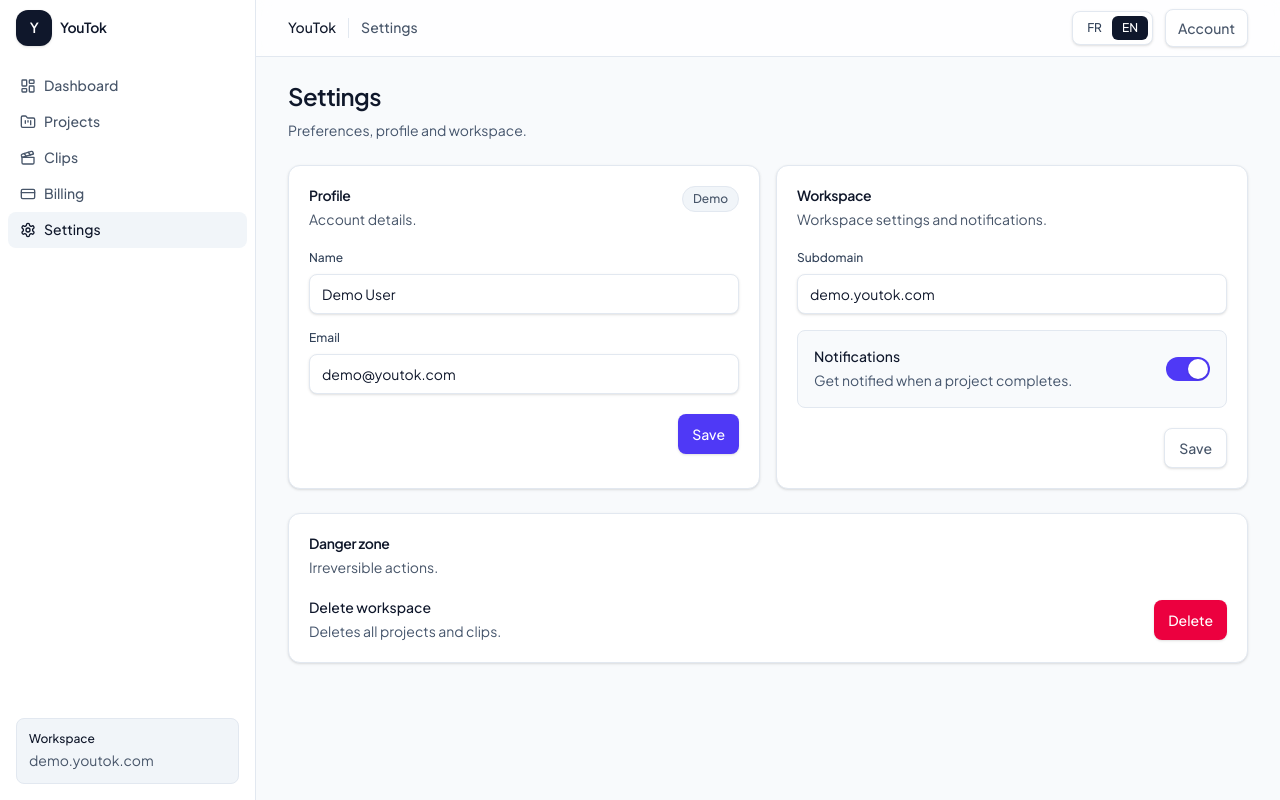
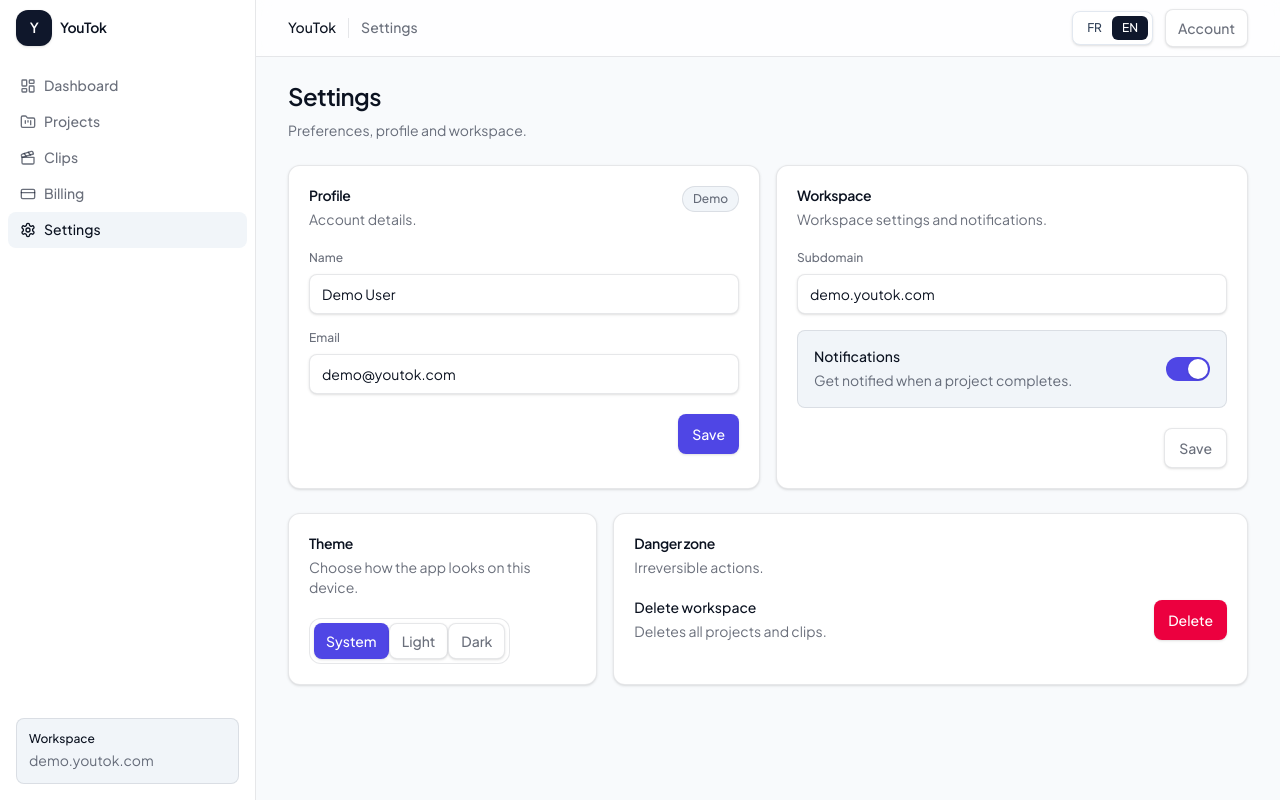
Before and after one commit to gadji15/ai-clip-saas, a Next.js app in the folder apps/web/: page /en/settings in a window 1280 px wide. Built offline with nearby package versions, Linux system fonts and the light colour scheme.

Commit message:
feat: add theming (ThemeProvider, ThemeScript, ThemeSegmentedControl); integrate into layout and settings; update styles to support dark mode and i18n.
Co-authored-by: Cosine <agent@cosine.sh>

```diff
--- a/apps/web/src/app/[locale]/layout.tsx
+++ b/apps/web/src/app/[locale]/layout.tsx
@@ -7,6 +7,8 @@ import { getMessages } from '../../i18n/getMessages';
 import { isLocale, type AppLocale } from '../../i18n/locales';
 import { AppShell } from '../../ui/shell/AppShell';
 import { PageTransition } from '../../ui/shell/PageTransition';
+import { ThemeProvider } from '../../ui/theme/ThemeProvider';
+import { ThemeScript } from '../../ui/theme/ThemeScript';
 
 const sans = Plus_Jakarta_Sans({
   subsets: ['latin'],
@@ -33,12 +35,17 @@ export default async function RootLayout({
 
   return (
     <html lang={locale} className={sans.variable}>
+      <head>
+        <ThemeScript />
+      </head>
       <body>
-        <NextIntlClientProvider locale={locale} messages={messages}>
-          <AppShell>
-            <PageTransition>{children}</PageTransition>
-          </AppShell>
-        </NextIntlClientProvider>
+        <ThemeProvider>
+          <NextIntlClientProvider locale={locale} messages={messages}>
+            <AppShell>
+              <PageTransition>{children}</PageTransition>
+            </AppShell>
+          </NextIntlClientProvider>
+        </ThemeProvider>
       </body>
     </html>
   );
--- a/apps/web/src/app/[locale]/settings/page.tsx
+++ b/apps/web/src/app/[locale]/settings/page.tsx
@@ -10,6 +10,8 @@ import {
   CardHeader,
   CardTitle,
 } from '@/ui/primitives/Card';
+import { Input } from '@/ui/primitives/Input';
+import { ThemeSegmentedControl } from '@/ui/theme/ThemeSegmentedControl';
 
 export default async function SettingsPage() {
   const t = await getTranslations('settings');
@@ -17,7 +19,7 @@ export default async function SettingsPage() {
   return (
     <div className="space-y-2">
       <h1 className="text-2xl font-semibold tracking-tight">{t('title')}</h1>
-      <p className="text-sm text-slate-600">{t('subtitle')}</p>
+      <p className="text-sm text-[var(--text-muted)]">{t('subtitle')}</p>
 
       <div className="mt-6 grid gap-4 lg:grid-cols-2">
         <Card>
@@ -50,16 +52,16 @@ export default async function SettingsPage() {
             <div className="grid gap-4">
               <Field label={t('workspace.slugLabel')} defaultValue="demo.youtok.com" />
 
-              <div className="rounded-lg border border-slate-200 bg-slate-50 p-4">
+              <div className="rounded-lg border border-[color:var(--border)] bg-[var(--surface-muted)] p-4">
                 <div className="flex items-center justify-between gap-3">
                   <div>
-                    <div className="text-sm font-medium text-slate-900">{t('workspace.notificationsTitle')}</div>
-                    <div className="mt-1 text-sm text-slate-600">{t('workspace.notificationsHint')}</div>
+                    <div className="text-sm font-medium text-[var(--text)]">{t('workspace.notificationsTitle')}</div>
+                    <div className="mt-1 text-sm text-[var(--text-muted)]">{t('workspace.notificationsHint')}</div>
                   </div>
                   <label className="relative inline-flex cursor-pointer items-center">
                     <input type="checkbox" defaultChecked className="peer sr-only" />
-                    <div className="h-6 w-11 rounded-full bg-slate-200 transition-colors peer-checked:bg-indigo-600" />
-                    <div className="absolute left-0.5 top-0.5 h-5 w-5 rounded-full bg-white shadow-sm transition-transform peer-checked:translate-x-5" />
+                    <div className="h-6 w-11 rounded-full bg-[color:var(--border)] transition-colors peer-checked:bg-[var(--accent)]" />
+                    <div className="absolute left-0.5 top-0.5 h-5 w-5 rounded-full bg-[var(--surface)] shadow-sm transition-transform peer-checked:translate-x-5" />
                   </label>
                 </div>
               </div>
@@ -71,7 +73,18 @@ export default async function SettingsPage() {
         </Card>
       </div>
 
-      <Card className="mt-6">
+      <div className="mt-6 grid gap-4 lg:grid-cols-3">
+        <Card className="lg:col-span-1">
+          <CardHeader>
+            <CardTitle>{t('theme.title')}</CardTitle>
+            <CardDescription>{t('theme.subtitle')}</CardDescription>
+          </CardHeader>
+          <CardContent>
+            <ThemeSegmentedControl />
+          </CardContent>
+        </Card>
+
+        <Card className="lg:col-span-2">
           <CardHeader>
             <CardTitle>{t('danger.title')}</CardTitle>
             <CardDescription>{t('danger.subtitle')}</CardDescription>
@@ -79,13 +92,14 @@ export default async function SettingsPage() {
           <CardContent>
             <div className="flex flex-col items-start justify-between gap-3 sm:flex-row sm:items-center">
               <div>
-              <div className="text-sm font-medium text-slate-900">{t('danger.actionTitle')}</div>
-              <div className="mt-1 text-sm text-slate-600">{t('danger.actionHint')}</div>
+                <div className="text-sm font-medium text-[var(--text)]">{t('danger.actionTitle')}</div>
+                <div className="mt-1 text-sm text-[var(--text-muted)]">{t('danger.actionHint')}</div>
               </div>
               <Button variant="danger">{t('danger.action')}</Button>
             </div>
           </CardContent>
         </Card>
+      </div>
     </div>
   );
 }
@@ -93,11 +107,8 @@ export default async function SettingsPage() {
 function Field({ label, defaultValue }: { label: string; defaultValue: string }) {
   return (
     <label className="grid gap-2">
-      <span className="text-xs font-medium text-slate-700">{label}</span>
-      <input
-        defaultValue={defaultValue}
-        className="h-10 rounded-lg border border-slate-200 bg-white px-3 text-sm text-slate-900 shadow-sm transition-colors focus:outline-none focus:ring-2 focus:ring-indigo-500 focus:ring-offset-2"
-      />
+      <span className="text-xs font-medium text-[var(--text-muted)]">{label}</span>
+      <Input defaultValue={defaultValue} />
     </label>
   );
 }
--- a/apps/web/src/app/globals.css
+++ b/apps/web/src/app/globals.css
@@ -6,36 +6,56 @@
   --page-bg: #f8fafc;
   --surface: #ffffff;
   --surface-muted: #f1f5f9;
-  --border: #e2e8f0;
+  --border: rgba(15, 23, 42, 0.10);
 
-  --text: #0f172a;
-  --text-muted: #475569;
+  --text: #0b1220;
+  --text-muted: rgba(15, 23, 42, 0.62);
 
-  --focus-ring: #38bdf8;
-  --selection-bg: #bae6fd;
-  --selection-fg: #0f172a;
+  --accent: #4f46e5;
+  --accent-foreground: #ffffff;
+  --accent-soft: rgba(79, 70, 229, 0.14);
 
-  --bg-accent: rgba(56, 189, 248, 0.14);
+  --success: #16a34a;
+  --warning: #f59e0b;
+  --danger: #ef4444;
+
+  --success-soft: rgba(22, 163, 74, 0.12);
+  --warning-soft: rgba(245, 158, 11, 0.14);
+  --danger-soft: rgba(239, 68, 68, 0.12);
+
+  --focus-ring: rgba(79, 70, 229, 0.55);
+  --selection-bg: rgba(79, 70, 229, 0.22);
+  --selection-fg: var(--text);
+
+  --bg-accent: rgba(79, 70, 229, 0.12);
   --surface-overlay: rgba(255, 255, 255, 0.78);
 }
 
 :root[data-theme='dark'] {
   color-scheme: dark;
 
-  --page-bg: #0b1220;
-  --surface: #0f172a;
-  --surface-muted: #111c33;
-  --border: rgba(148, 163, 184, 0.18);
+  --page-bg: #000000;
+  --surface: #0b0b0d;
+  --surface-muted: #111114;
+  --border: rgba(255, 255, 255, 0.10);
 
-  --text: #e2e8f0;
-  --text-muted: #94a3b8;
+  --text: rgba(255, 255, 255, 0.92);
+  --text-muted: rgba(255, 255, 255, 0.62);
 
-  --focus-ring: #7dd3fc;
-  --selection-bg: rgba(125, 211, 252, 0.32);
-  --selection-fg: #e2e8f0;
+  --accent: #6366f1;
+  --accent-foreground: #0b0b0d;
+  --accent-soft: rgba(99, 102, 241, 0.18);
 
-  --bg-accent: rgba(125, 211, 252, 0.10);
-  --surface-overlay: rgba(15, 23, 42, 0.72);
+  --success: #22c55e;
+  --warning: #fbbf24;
+  --danger: #f87171;
+
+  --focus-ring: rgba(99, 102, 241, 0.65);
+  --selection-bg: rgba(99, 102, 241, 0.30);
+  --selection-fg: var(--text);
+
+  --bg-accent: rgba(99, 102, 241, 0.10);
+  --surface-overlay: rgba(11, 11, 13, 0.72);
 }
 
 
--- a/apps/web/src/i18n/messages/en.json
+++ b/apps/web/src/i18n/messages/en.json
@@ -160,6 +160,15 @@
       "notificationsHint": "Get notified when a project completes.",
       "save": "Save"
     },
+    "theme": {
+      "title": "Theme",
+      "subtitle": "Choose how the app looks on this device.",
+      "options": {
+        "system": "System",
+        "light": "Light",
+        "dark": "Dark"
+      }
+    },
     "danger": {
       "title": "Danger zone",
       "subtitle": "Irreversible actions.",
--- a/apps/web/src/i18n/messages/fr.json
+++ b/apps/web/src/i18n/messages/fr.json
@@ -160,6 +160,15 @@
       "notificationsHint": "Recevez des alertes quand un projet est terminé.",
       "save": "Sauvegarder"
     },
+    "theme": {
+      "title": "Thème",
+      "subtitle": "Choisissez l’apparence de l’application sur cet appareil.",
+      "options": {
+        "system": "Système",
+        "light": "Clair",
+        "dark": "Sombre"
+      }
+    },
     "danger": {
       "title": "Zone dangereuse",
       "subtitle": "Actions irréversibles.",
--- a/apps/web/src/ui/primitives/Badge.tsx
+++ b/apps/web/src/ui/primitives/Badge.tsx
@@ -18,9 +18,9 @@ export function Badge({
             'border-[color:var(--border)] bg-[var(--surface-muted)] text-[var(--text-muted)]',
           secondary:
             'border-[color:var(--border)] bg-[var(--surface)] text-[var(--text-muted)]',
-          success: 'border-emerald-200 bg-emerald-50 text-emerald-700',
-          warning: 'border-amber-200 bg-amber-50 text-amber-800',
-          danger: 'border-rose-200 bg-rose-50 text-rose-700',
+          success: 'border-[color:var(--border)] bg-[var(--success-soft)] text-[var(--text)]',
+          warning: 'border-[color:var(--border)] bg-[var(--warning-soft)] text-[var(--text)]',
+          danger: 'border-[color:var(--border)] bg-[var(--danger-soft)] text-[var(--text)]',
         }[variant],
         className
       )}
--- a/apps/web/src/ui/primitives/Input.tsx
+++ b/apps/web/src/ui/primitives/Input.tsx
@@ -18,7 +18,7 @@ export const Input = React.forwardRef<HTMLInputElement, InputProps>(function Inp
         'h-10 w-full rounded-lg border border-[color:var(--border)] bg-[var(--surface)] px-3 text-sm text-[var(--text)] shadow-sm',
         'placeholder:text-[var(--text-muted)]',
         'transition-colors',
-        'focus-visible:outline-none focus-visible:ring-2 focus-visible:ring-indigo-500 focus-visible:ring-offset-2 ring-offset-[color:var(--surface)] motion-reduce:transition-none',
+        'focus-visible:outline-none focus-visible:ring-2 focus-visible:ring-[var(--focus-ring)] focus-visible:ring-offset-2 ring-offset-[color:var(--surface)] motion-reduce:transition-none',
         'disabled:cursor-not-allowed disabled:opacity-50',
         className
       )}
--- a/apps/web/src/ui/primitives/Textarea.tsx
+++ b/apps/web/src/ui/primitives/Textarea.tsx
@@ -17,7 +17,7 @@ export const Textarea = React.forwardRef<HTMLTextAreaElement, TextareaProps>(fun
         'min-h-24 w-full rounded-lg border border-[color:var(--border)] bg-[var(--surface)] px-3 py-2 text-sm text-[var(--text)] shadow-sm',
         'placeholder:text-[var(--text-muted)]',
         'transition-colors',
-        'focus-visible:outline-none focus-visible:ring-2 focus-visible:ring-indigo-500 focus-visible:ring-offset-2 ring-offset-[color:var(--surface)] motion-reduce:transition-none',
+        'focus-visible:outline-none focus-visible:ring-2 focus-visible:ring-[var(--focus-ring)] focus-visible:ring-offset-2 ring-offset-[color:var(--surface)] motion-reduce:transition-none',
         'disabled:cursor-not-allowed disabled:opacity-50',
         className
       )}
--- a/apps/web/src/ui/primitives/buttonStyles.ts
+++ b/apps/web/src/ui/primitives/buttonStyles.ts
@@ -19,7 +19,7 @@ export function buttonStyles({
     'active:translate-y-px',
     'motion-reduce:transition-none motion-reduce:active:translate-y-0',
     {
-      primary: 'bg-indigo-600 text-white hover:bg-indigo-500',
+      primary: 'bg-[var(--accent)] text-[var(--accent-foreground)] hover:opacity-90',
       secondary:
         'border border-[color:var(--border)] bg-[var(--surface)] text-[var(--text-muted)] hover:bg-[var(--surface-muted)] hover:text-[var(--text)]',
       ghost: 'text-[var(--text-muted)] hover:bg-[var(--surface-muted)] hover:text-[var(--text)]',
--- /dev/null
+++ b/apps/web/src/ui/theme/ThemeProvider.tsx
@@ -0,0 +1,93 @@
+'use client';
+
+import React, { createContext, useContext, useEffect, useMemo, useState } from 'react';
+
+export type ThemePreference = 'system' | 'light' | 'dark';
+
+type ThemeContextValue = {
+  preference: ThemePreference;
+  resolvedTheme: 'light' | 'dark';
+  setPreference: (value: ThemePreference) => void;
+};
+
+const ThemeContext = createContext<ThemeContextValue | null>(null);
+
+function resolveTheme(preference: ThemePreference): 'light' | 'dark' {
+  if (preference === 'dark') return 'dark';
+  if (preference === 'light') return 'light';
+  return window.matchMedia && window.matchMedia('(prefers-color-scheme: dark)').matches
+    ? 'dark'
+    : 'light';
+}
+
+function applyTheme(resolved: 'light' | 'dark') {
+  const root = document.documentElement;
+  if (resolved === 'dark') root.setAttribute('data-theme', 'dark');
+  else root.removeAttribute('data-theme');
+}
+
+export function ThemeProvider({ children }: { children: React.ReactNode }) {
+  const [preference, setPreferenceState] = useState<ThemePreference>('system');
+  const [resolvedTheme, setResolvedTheme] = useState<'light' | 'dark'>('light');
+
+  useEffect(() => {
+    const stored = window.localStorage.getItem('youtok_theme');
+    if (stored === 'light' || stored === 'dark' || stored === 'system') {
+      setPreferenceState(stored);
+      const resolved = resolveTheme(stored);
+      setResolvedTheme(resolved);
+      applyTheme(resolved);
+    } else {
+      const resolved = resolveTheme('system');
+      setResolvedTheme(resolved);
+      applyTheme(resolved);
+    }
+  }, []);
+
+  useEffect(() => {
+    if (preference !== 'system') return;
+
+    const mql = window.matchMedia('(prefers-color-scheme: dark)');
+    const onChange = () => {
+      const resolved = resolveTheme('system');
+      setResolvedTheme(resolved);
+      applyTheme(resolved);
+    };
+
+    onChange();
+
+    if (typeof mql.addEventListener === 'function') {
+      mql.addEventListener('change', onChange);
+      return () => mql.removeEventListener('change', onChange);
+    }
+
+    // Safari
+    mql.addListener(onChange);
+    return () => mql.removeListener(onChange);
+  }, [preference]);
+
+  const setPreference = (value: ThemePreference) => {
+    setPreferenceState(value);
+    window.localStorage.setItem('youtok_theme', value);
+    const resolved = resolveTheme(value);
+    setResolvedTheme(resolved);
+    applyTheme(resolved);
+  };
+
+  const value = useMemo(
+    () => ({
+      preference,
+      resolvedTheme,
+      setPreference,
+    }),
+    [preference, resolvedTheme]
+  );
+
+  return <ThemeContext.Provider value={value}>{children}</ThemeContext.Provider>;
+}
+
+export function useTheme() {
+  const ctx = useContext(ThemeContext);
+  if (!ctx) throw new Error('useTheme must be used within ThemeProvider');
+  return ctx;
+}
--- /dev/null
+++ b/apps/web/src/ui/theme/ThemeScript.tsx
@@ -0,0 +1,18 @@
+export function ThemeScript() {
+  const code = `(function(){
+  try {
+    var key = 'youtok_theme';
+    var stored = localStorage.getItem(key);
+    var theme = stored === 'light' || stored === 'dark' || stored === 'system' ? stored : 'system';
+    var resolved = theme;
+    if (theme === 'system') {
+      resolved = window.matchMedia && window.matchMedia('(prefers-color-scheme: dark)').matches ? 'dark' : 'light';
+    }
+    var root = document.documentElement;
+    if (resolved === 'dark') root.setAttribute('data-theme','dark');
+    else root.removeAttribute('data-theme');
+  } catch (e) {}
+})();`;
+
+  return <script dangerouslySetInnerHTML={{ __html: code }} />;
+}
--- /dev/null
+++ b/apps/web/src/ui/theme/ThemeSegmentedControl.tsx
@@ -0,0 +1,35 @@
+'use client';
+
+import { useTranslations } from 'next-intl';
+
+import { buttonStyles } from '@/ui/primitives/buttonStyles';
+import { useTheme, type ThemePreference } from '@/ui/theme/ThemeProvider';
+
+export function ThemeSegmentedControl() {
+  const t = useTranslations('settings');
+  const { preference, setPreference } = useTheme();
+
+  const options: Array<{ value: ThemePreference; label: string }> = [
+    { value: 'system', label: t('theme.options.system') },
+    { value: 'light', label: t('theme.options.light') },
+    { value: 'dark', label: t('theme.options.dark') },
+  ];
+
+  return (
+    <div className="inline-flex rounded-xl border border-[color:var(--border)] bg-[var(--surface)] p-1">
+      {options.map((opt) => (
+        <button
+          key={opt.value}
+          type="button"
+          onClick={() => setPreference(opt.value)}
+          className={buttonStyles({
+            variant: preference === opt.value ? 'primary' : 'secondary',
+            size: 'sm',
+          })}
+        >
+          {opt.label}
+        </button>
+      ))}
+    </div>
+  );
+}
```
Lines whose indentation alone changed are shown as unchanged.
